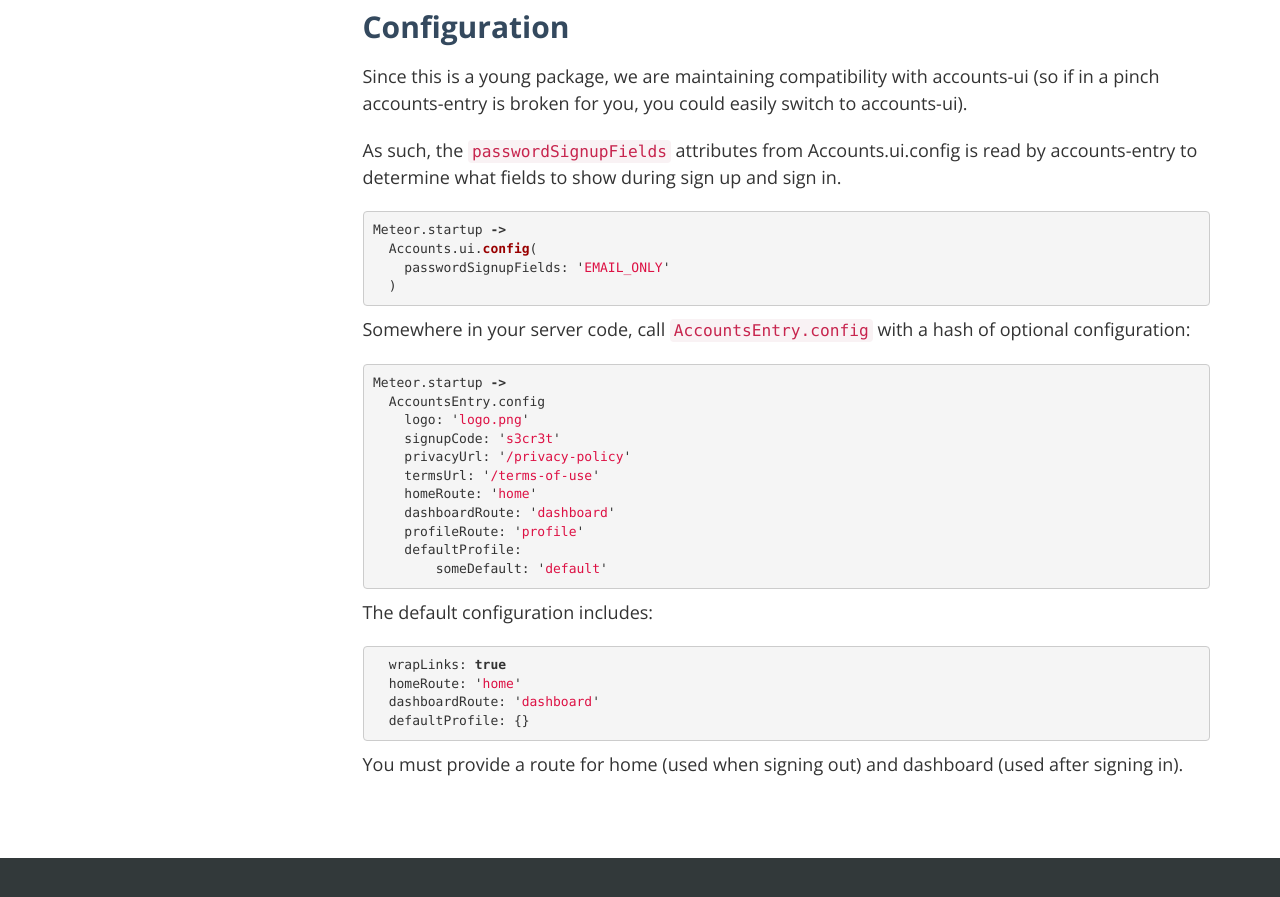
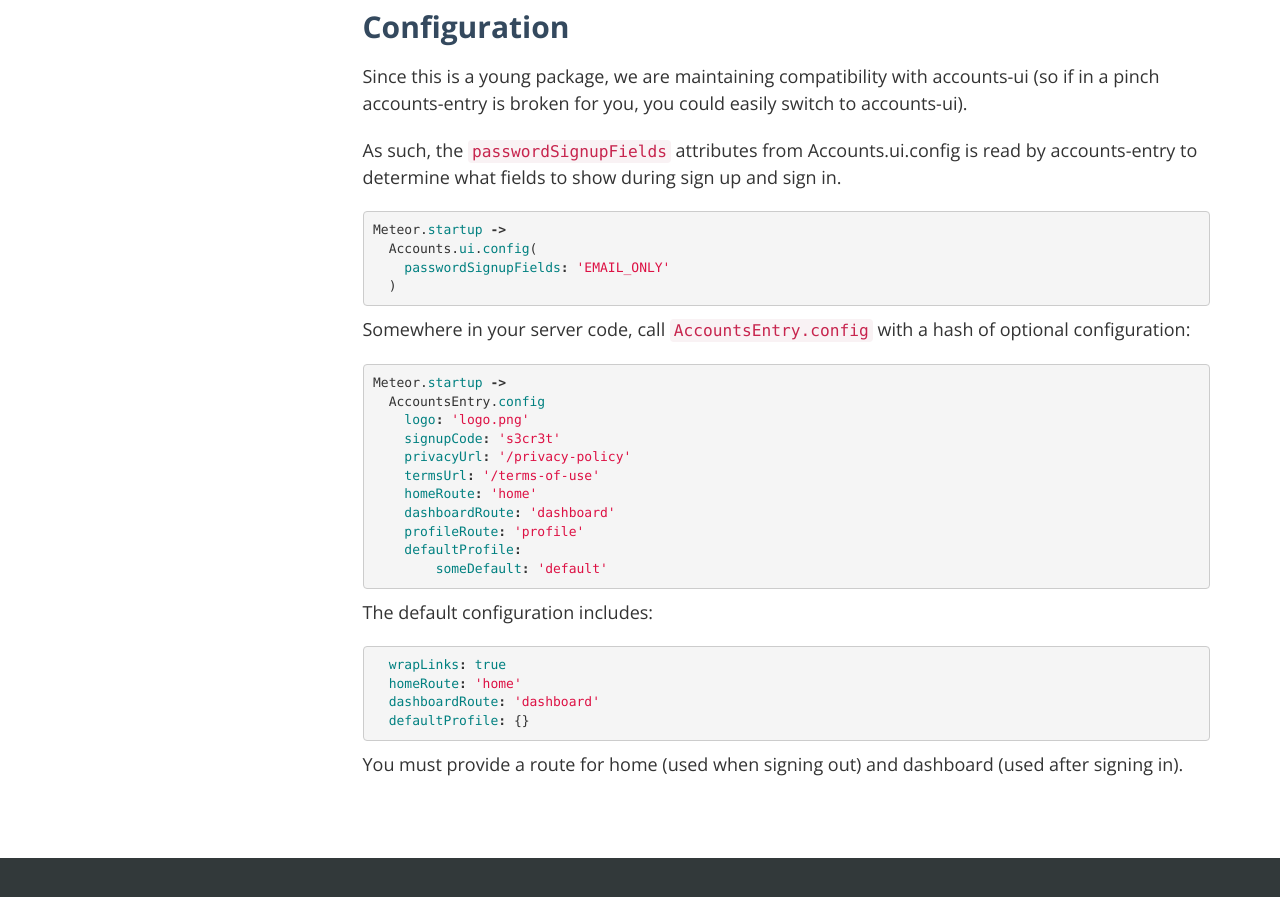
Before and after one commit to Differential/accounts-entry, a Jekyll site: the page built from index.markdown, in a window 1280 px wide and 900 px high, scrolled down 1379 px. Shown: the top 897 px of the window. Built offline with Jekyll 4.4.1, drawn with Linux system fonts in a browser that asks for light colours; nearby versions of some CDN libraries; Markdown is read by kramdown in place of the engine named in the settings.

Commit message:
Edit highlight coffee

```diff
--- a/index.markdown
+++ b/index.markdown
@@ -52,7 +52,7 @@
 
 As such, the `passwordSignupFields` attributes from Accounts.ui.config is read by accounts-entry to determine what fields to show during sign up and sign in.
 
-{% highlight js %}
+{% highlight coffee %}
 Meteor.startup ->
   Accounts.ui.config(
     passwordSignupFields: 'EMAIL_ONLY'
@@ -62,7 +62,7 @@
 Somewhere in your server code, call `AccountsEntry.config`
 with a hash of optional configuration:
 
-{% highlight js %}
+{% highlight coffee %}
 Meteor.startup ->
   AccountsEntry.config
     logo: 'logo.png'
@@ -78,7 +78,7 @@
 
 The default configuration includes:
 
-{% highlight js %}
+{% highlight coffee %}
   wrapLinks: true
   homeRoute: 'home'
   dashboardRoute: 'dashboard'
```
